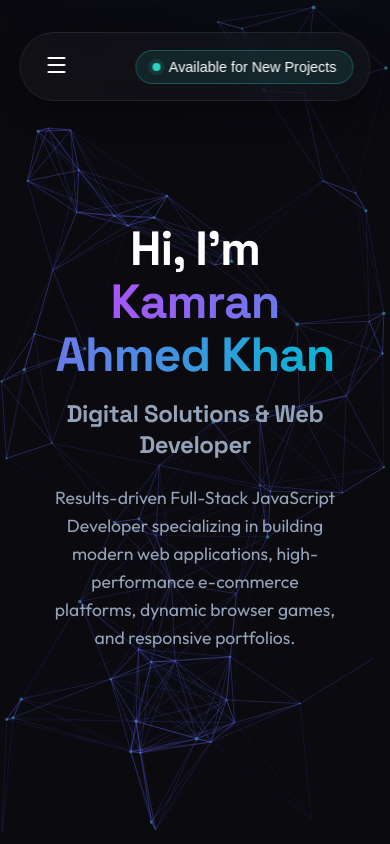
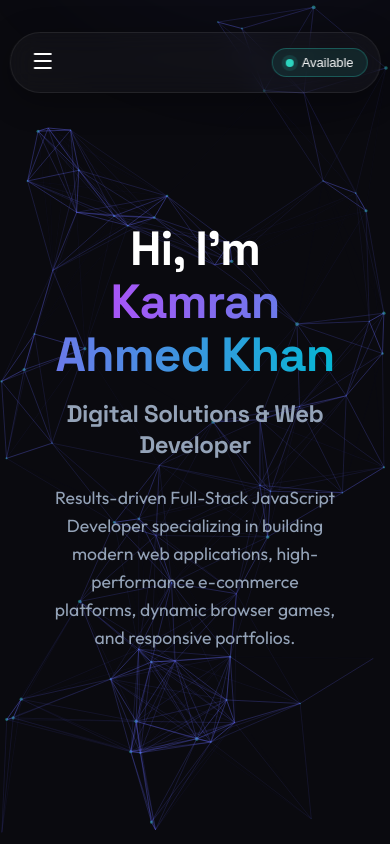
Before and after one commit to funkyvibespk/testportfolio, a React (Vite) app: page / in a window 390 px wide. Shown: the top 844 px of the page. Built offline with nearby package versions, Linux system fonts and the light colour scheme.

Commit message:
responsive on mobile
mobile responsive menubar

```diff
--- a/src/App.css
+++ b/src/App.css
@@ -205,3 +205,16 @@ section {
     font-size: 2.2rem;
   }
 }
+
+@media (max-width: 480px) {
+  .floating-nav {
+    width: 95%;
+    padding: 0.5rem 0.75rem;
+    gap: 0.5rem;
+  }
+
+  .cta-btn {
+    padding: 0.4rem 0.8rem;
+    font-size: 0.8rem;
+  }
+}
--- a/src/App.jsx
+++ b/src/App.jsx
@@ -61,7 +61,7 @@ function App() {
         {!isMobileMenuOpen && (
           <button className="cta-btn" onClick={() => scrollTo('contact')}>
             <span className="status-dot"></span>
-            <span className="cta-text">Available for New Projects</span>
+            <span className="cta-text">Available</span>
           </button>
         )}
       </nav>
```
